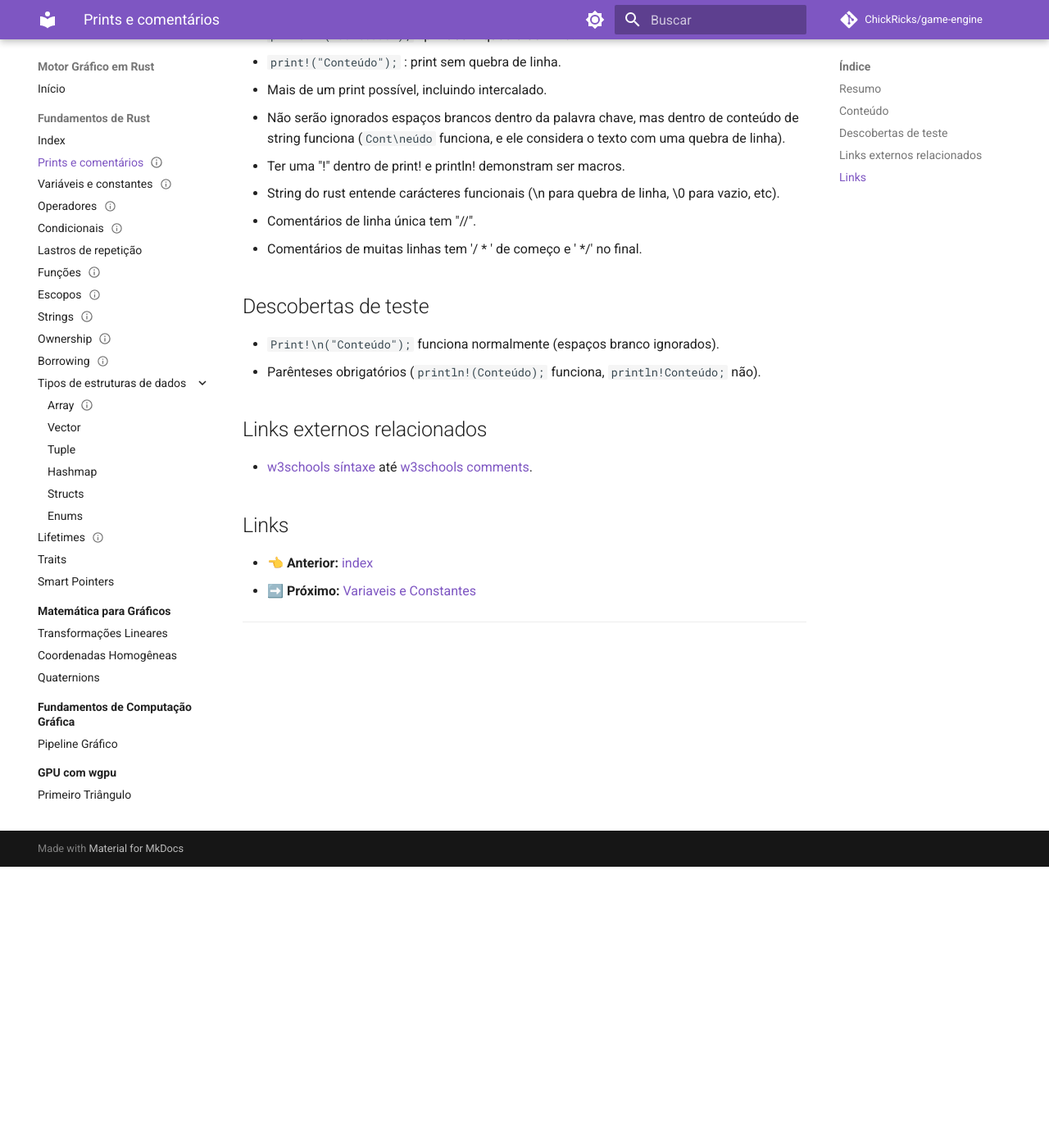
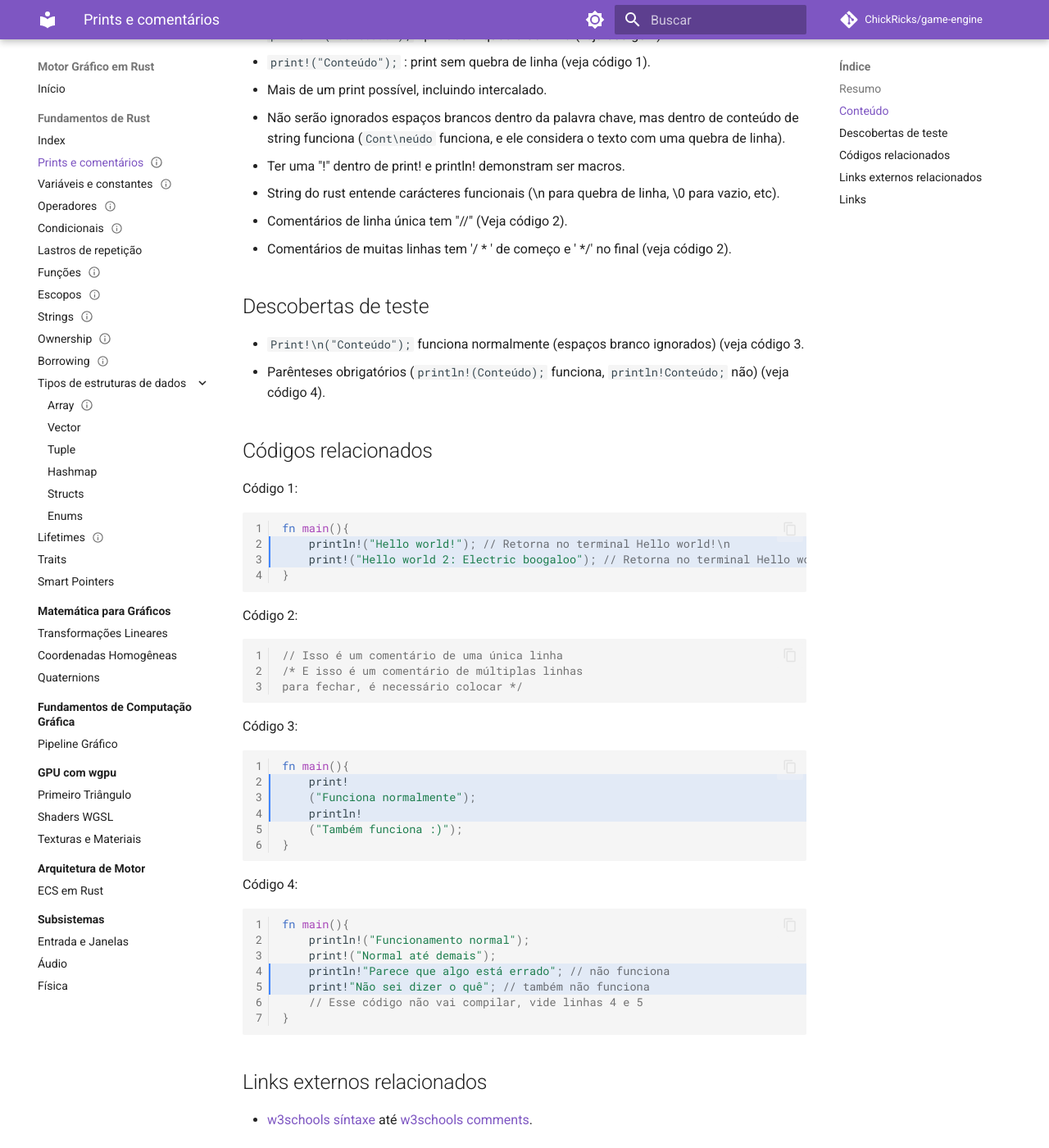
Before and after one commit to ChickRicks/game-engine, an MkDocs documentation site: the page built from docs/1-fundamentos-rust/1-Prints-e-comentarios.md, in a window 1280 px wide and 1400 px high, scrolled down 343 px. Shown: the whole window at 82% size. Built offline with MkDocs 1.6.1 and Material for MkDocs 9.7.7, drawn with Linux system fonts in a browser that asks for light colours; comment, search, counter and statistics services are not loaded.

Commit message:
vault backup: 2026-11-04 20:13:14

````diff
--- a/docs/1-fundamentos-rust/1-Prints-e-comentarios.md
+++ b/docs/1-fundamentos-rust/1-Prints-e-comentarios.md
@@ -11,17 +11,50 @@
 `println!(foo)` para print com quebra de linha, `print!(foo)` para prints sem a quebra, `//` para comentários de uma linha, `/* comentário */` para comentários de mais de uma linha.
 ## Conteúdo
 
-- `println!("Conteúdo");` : print com quebra de linha.
-- `print!("Conteúdo");` : print sem quebra de linha.
+- `println!("Conteúdo");` : print com quebra de linha (veja código 1).
+- `print!("Conteúdo");` : print sem quebra de linha (veja código 1).
 - Mais de um print possível, incluindo intercalado.
 - Não serão ignorados espaços brancos dentro da palavra chave, mas dentro de conteúdo de string funciona (`Cont\neúdo` funciona, e ele considera o texto com uma quebra de linha).
 - Ter uma "!" dentro de print! e println! demonstram ser macros.
 - String do rust entende carácteres funcionais (\n para quebra de linha, \0 para vazio, etc).
-- Comentários de linha única tem "//".
-- Comentários de muitas linhas tem '/ * ' de começo e ' \*/' no final.
+- Comentários de linha única tem "//" (Veja código 2).
+- Comentários de muitas linhas tem '/ * ' de começo e ' \*/' no final (veja código 2).
 ## Descobertas de teste
-- `Print!\n("Conteúdo");` funciona normalmente (espaços branco ignorados).
-- Parênteses obrigatórios (`println!(Conteúdo);` funciona, `println!Conteúdo;` não).
+- `Print!\n("Conteúdo");` funciona normalmente (espaços branco ignorados) (veja código 3.
+- Parênteses obrigatórios (`println!(Conteúdo);` funciona, `println!Conteúdo;` não) (veja código 4).
+## Códigos relacionados
+Código 1:
+```rust hl_lines="2-3" linenums="1"
+fn main(){
+	println!("Hello world!"); // Retorna no terminal Hello world!\n
+	print!("Hello world 2: Electric boogaloo"); // Retorna no terminal Hello world 2: Electric boogaloo.
+}
+```
+Código 2:
+``` rust linenums="1"
+// Isso é um comentário de uma única linha
+/* E isso é um comentário de múltiplas linhas
+para fechar, é necessário colocar */
+```
+Código 3:
+```rust hl_lines="2-4" linenums="1"
+fn main(){
+	print!
+	("Funciona normalmente");
+	println!
+	("Também funciona :)");
+}
+```
+Código 4:
+```rust hl_lines="4-5" linenums="1"
+fn main(){
+	println!("Funcionamento normal");
+	print!("Normal até demais");
+	println!"Parece que algo está errado"; // não funciona
+	print!"Não sei dizer o quê"; // também não funciona
+	// Esse código não vai compilar, vide linhas 4 e 5
+}
+```
 ## Links externos relacionados
 - [w3schools síntaxe](https://www.w3schools.com/rust/rust_syntax.php) até [w3schools comments](https://www.w3schools.com/rust/rust_comments.php).
 
--- a/mkdocs.yml
+++ b/mkdocs.yml
@@ -2,9 +2,22 @@
 site_description: Trilha de estudos e documentação do desenvolvimento
 site_author: ChickRicks
 markdown_extensions:
+  - admonition
+  - attr_list
+  - md_in_html
+  - tables
+  - footnotes
+  - toc:
+      permalink: true
   - pymdownx.arithmatex:
       generic: true
-
+  - pymdownx.details
+  - pymdownx.highlight:
+      anchor_linenums: true
+  - pymdownx.inlinehilite
+  - pymdownx.superfences
+  - pymdownx.tabbed:
+      alternate_style: true
 extra_javascript:
   - javascripts/mathjax.js
   - https://unpkg.com/mathjax@3/es5/tex-mml-chtml.js
@@ -42,22 +55,6 @@
       toggle:
         icon: material/brightness-4
         name: Mudar para modo claro
-
-markdown_extensions:
-  - admonition
-  - attr_list
-  - md_in_html
-  - tables
-  - footnotes
-  - toc:
-      permalink: true
-  - pymdownx.details
-  - pymdownx.highlight:
-      anchor_linenums: true
-  - pymdownx.inlinehilite
-  - pymdownx.superfences
-  - pymdownx.tabbed:
-      alternate_style: true
 
 nav:
   - Início: index.md
````
Also changed, not shown: docs/1-fundamentos-rust/0-index.md (+2 -0 lines), docs/javascripts/mermaid.js (added, +7 -0 lines).
